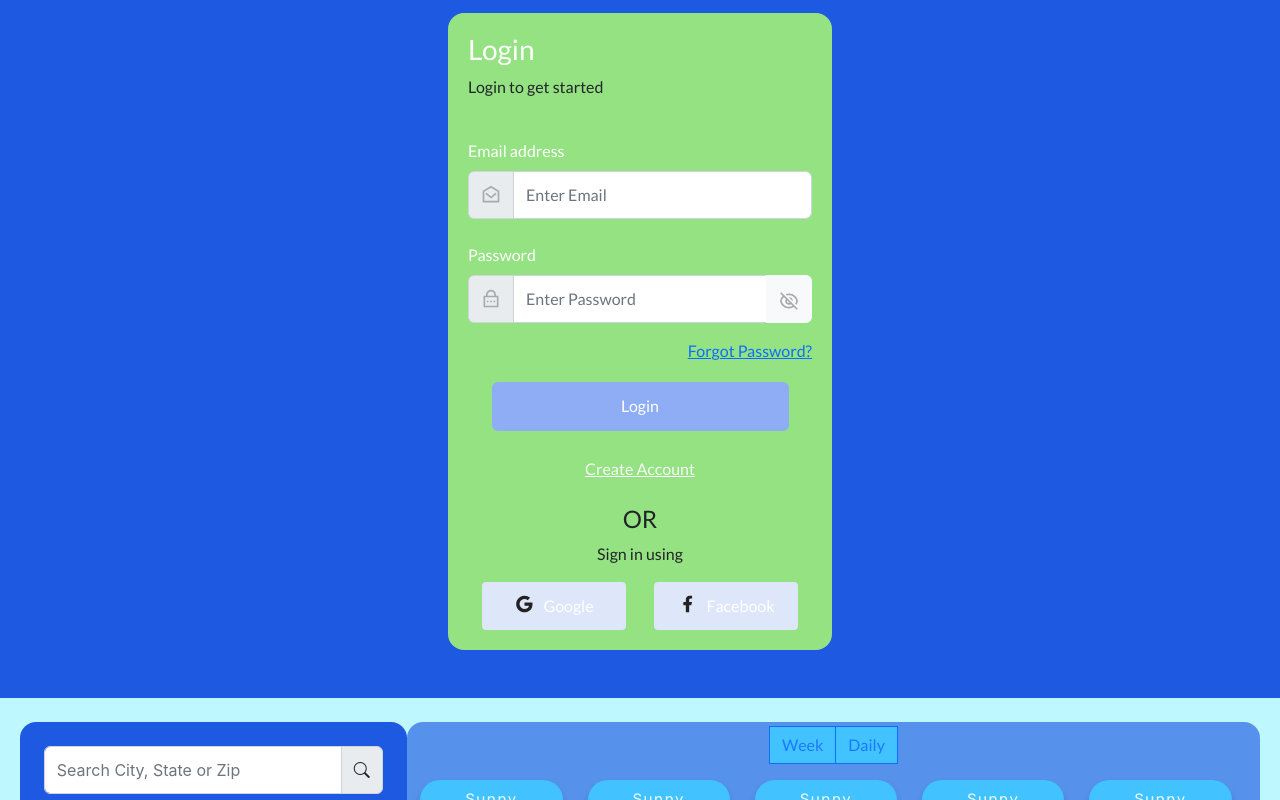
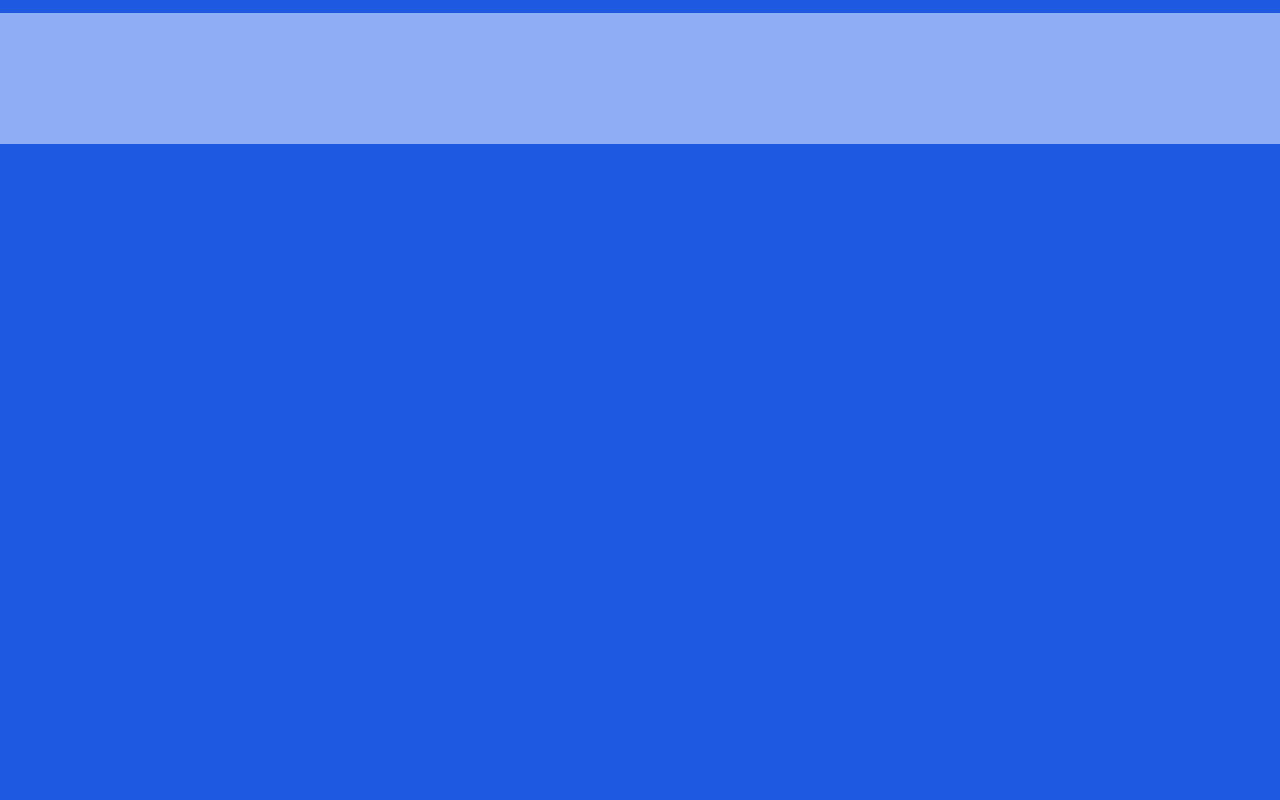
Before and after one commit to mosesrc/WeatherAppTTS-react, a React (Create React App) app: page /create_account in a window 1280 px wide. Shown: the part 900-1700 px from the top of the page. After the commit the page ends 1044 px from the top, so only its background shows below. Built offline with nearby package versions, Linux system fonts and the light colour scheme.

Commit message:
WEAT-47 React Router Dom Added, Landing Page Complete 	- Create Account Link directs to Create Account Form

```diff
--- a/package.json
+++ b/package.json
@@ -8,6 +8,7 @@
     "@testing-library/user-event": "^13.5.0",
     "react": "^18.2.0",
     "react-dom": "^18.2.0",
+    "react-router-dom": "^6.3.0",
     "react-scripts": "5.0.1",
     "web-vitals": "^2.1.4"
   },
--- a/src/App.js
+++ b/src/App.js
@@ -1,5 +1,7 @@
 import React, { Component } from "react";
 import "./App.css";
+import { Routes, Route } from "react-router-dom";
+
 import Header from "./components/HeaderComponent/header";
 import Footer from "./components/FooterComponent/Footer";
 import NewAccountForm from "./components/NewAccountForm_Component/NewAccountForm";
@@ -11,11 +13,12 @@ class App extends Component {
   render() {
     return (
       <div className='position-relative'>
-        <MobileNav />
         <Header />
-        <NewAccountForm />
-        <LoginForm />
-        <PageView />
+        <Routes>
+          <Route exact path='/' element={<LoginForm />} />
+          <Route path='create_account' element={<NewAccountForm />} />
+        </Routes>
+        <Footer />
       </div>
     );
   }
@@ -34,3 +37,10 @@ export default App;
 
 // ✅: Footer
 // <Footer />
+
+// ✅: Other Completed components
+/*
+<MobileNav />
+<PageView />
+<NewAccountForm />
+*/
--- a/src/components/CityBadgeComponent/city-badge.js
+++ b/src/components/CityBadgeComponent/city-badge.js
@@ -1,8 +1,5 @@
 import React from "react";
 import "./city-badge.css";
-
-// 📝: ICONS
-import { ReactComponent as ArrowRight } from "../../assets/svg/form_icons/Forward-arrow.svg";
 
 function CityBadge() {
   return (
--- a/src/components/FooterComponent/Footer.js
+++ b/src/components/FooterComponent/Footer.js
@@ -2,7 +2,7 @@ import React from "react";
 import "./Footer.css";
 
 function Footer() {
-  return <div className='footer'></div>;
+  return <div className='page-footer footer'></div>;
 }
 
 export default Footer;
--- a/src/components/LoginComponent/LoginForm.js
+++ b/src/components/LoginComponent/LoginForm.js
@@ -1,5 +1,6 @@
 import React from "react";
 import "./LoginForm.css";
+import { Link } from "react-router-dom";
 
 // 📝: ICONS
 import { ReactComponent as EmailIcon } from "../../assets/svg/form_icons/mail-open-line.svg";
@@ -10,7 +11,7 @@ import { ReactComponent as FacebookIcon } from "../../assets/svg/form_icons/face
 
 function LoginForm() {
   return (
-    <div className='container w-25 mb-5 login-form rounded-4'>
+    <div className='container w-25 mt-5 mb-5 login-form rounded-4'>
       <div className='row d-flex flex-column'>
         <div className='col mb-4'>
           <h3>Login</h3>
@@ -61,9 +62,9 @@ function LoginForm() {
           </button>
         </div>
         <div className='col text-center'>
-          <a href='#' className='link-light'>
+          <Link to='/create_account' className='link-light'>
             Create Account
-          </a>
+          </Link>
         </div>
         <div className='col mt-4 text-center'>
           <h4>OR</h4>
```
Also changed, not shown: src/index.js (+10 -8 lines), 1 other file (tests, documents, lock files or other folders).
